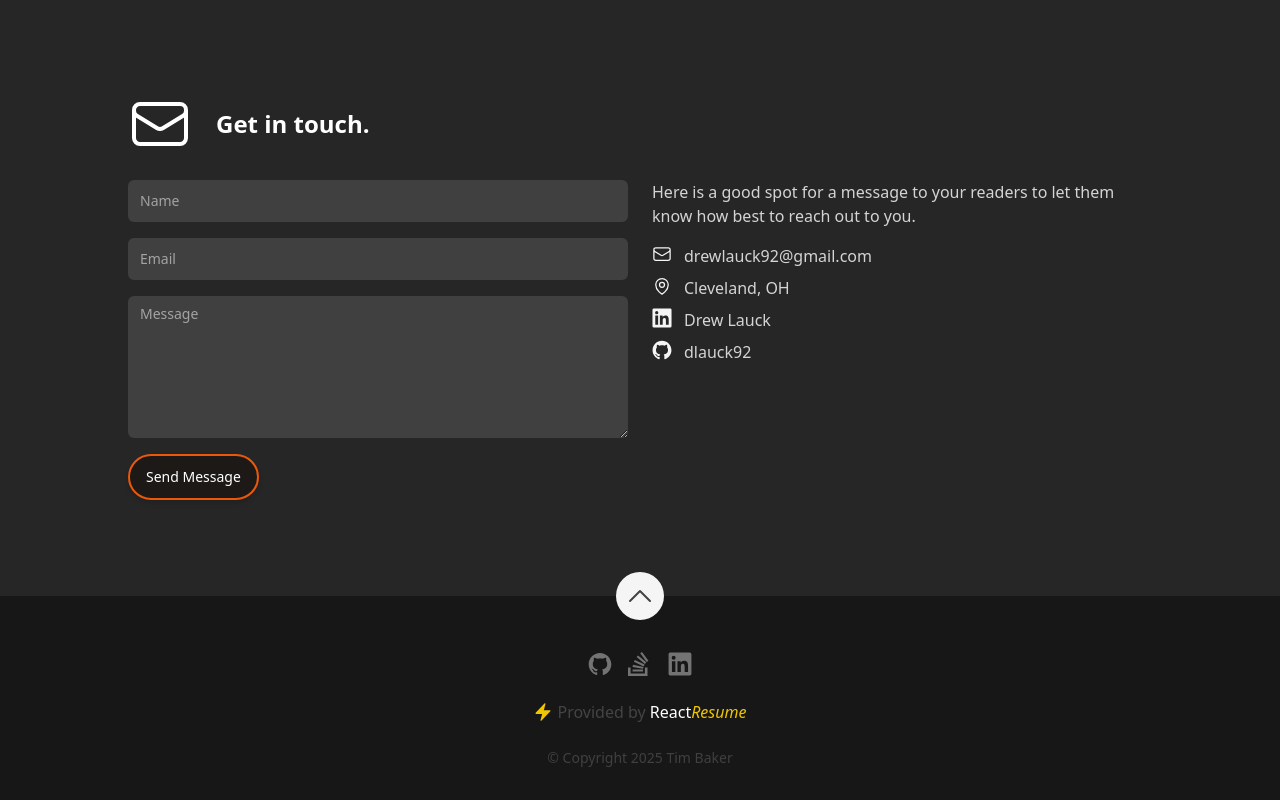
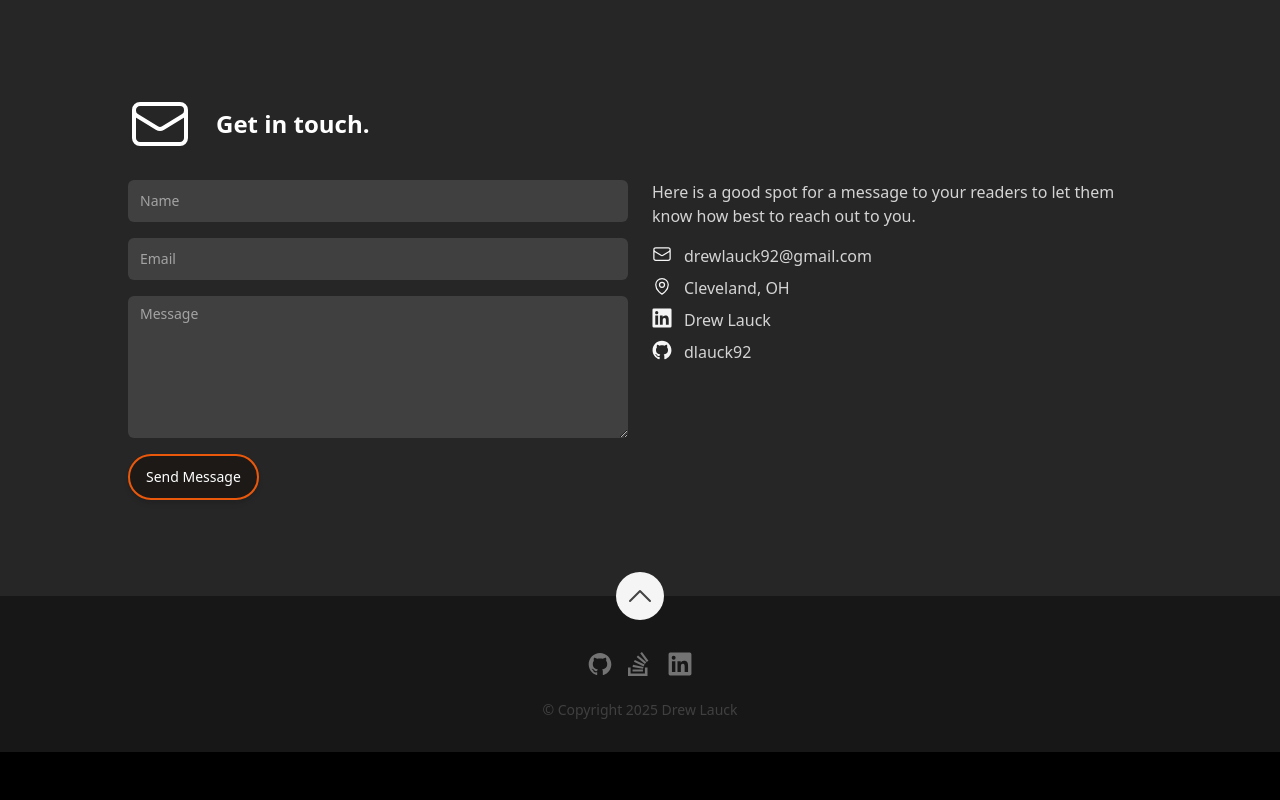
Before and after one commit to dlauck92/react-resume, a Next.js app: page / in a window 1280 px wide. Shown: the part 3548-4348 px from the top of the page. After the commit the page ends 4300 px from the top, so only its background shows below. Built offline with nearby package versions, Linux system fonts and the light colour scheme.

Commit message:
removing bolt svg from footer

```diff
--- a/src/components/Sections/Footer.tsx
+++ b/src/components/Sections/Footer.tsx
@@ -1,4 +1,4 @@
-import {BoltIcon, ChevronUpIcon} from '@heroicons/react/24/solid';
+import {ChevronUpIcon} from '@heroicons/react/24/solid';
 import {FC, memo} from 'react';
 
 import {SectionId} from '../../data/data';
@@ -19,7 +19,7 @@ const Footer: FC = memo(() => (
       <div className="flex gap-x-4 text-neutral-500">
         <Socials />
       </div>
-      <a
+      {/* <a
         className="-m-2 flex items-center gap-x-1 rounded-md p-2 ring-yellow focus:outline-none focus:ring-2"
         href="https://reactresume.com">
         <BoltIcon className="h-5 w-5 text-yellow" />
@@ -27,8 +27,8 @@ const Footer: FC = memo(() => (
           Provided by <span className="text-white">React</span>
           <span className="italic text-yellow">Resume</span>
         </span>
-      </a>
-      <span className="text-sm text-neutral-700">© Copyright {currentYear} Tim Baker</span>
+      </a> */}
+      <span className="text-sm text-neutral-700">© Copyright {currentYear} Drew Lauck</span>
     </div>
   </div>
 ));
```
